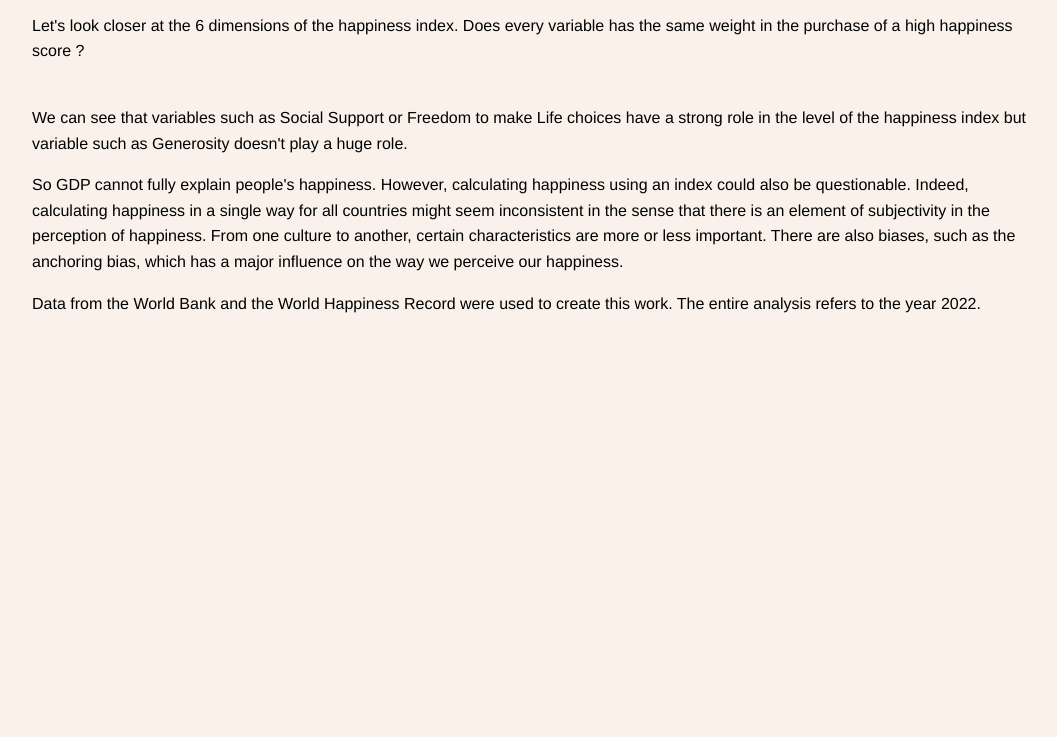
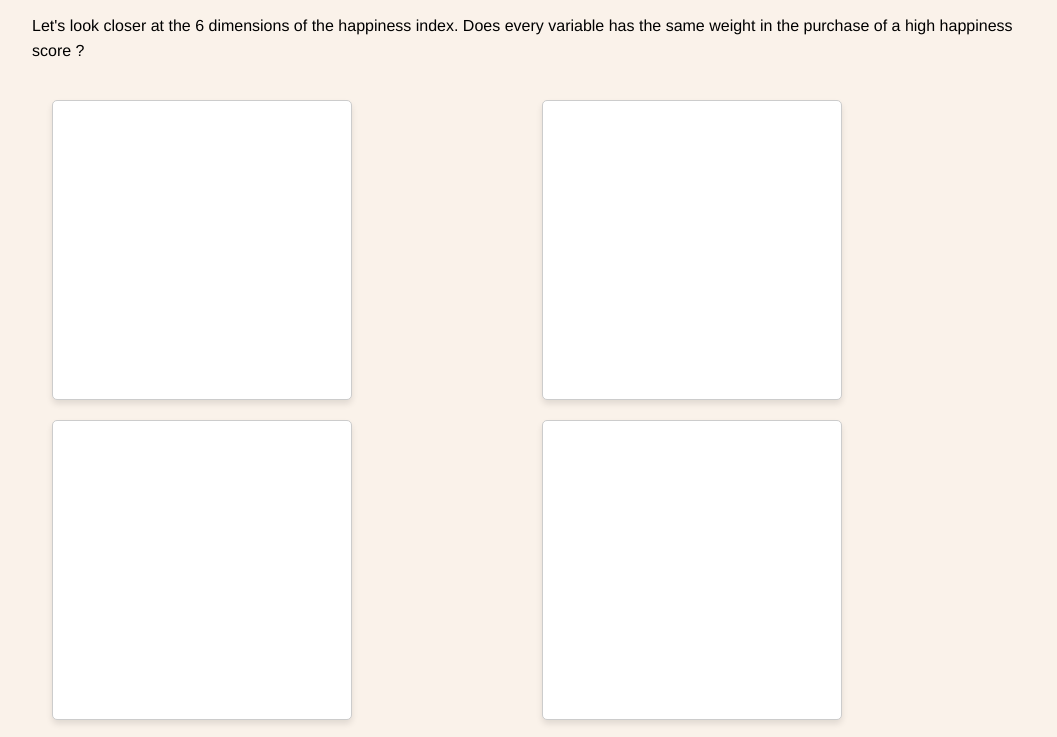
Before and after one commit to elise-gd/elise-gd.github.io, a plain HTML site: page project.html in a window 1280 px wide. Shown: the part 1907-2644 px from the top of the page, without its empty margins (108-1165 px from the left). Before the commit the page ends 2239 px from the top, so only its background shows below. Drawn offline with Linux system fonts and the light colour scheme; a script that the page names is missing.

Commit message:
Add files via upload

```diff
--- a/style.css
+++ b/style.css
@@ -140,17 +140,6 @@
   height: auto;
 }
 
-.container {
-  display: flex;
-  flex-wrap: wrap;
-  gap: 25px;
-  justify-content: center;
-}
-.chart {
-  width: 20%;
-  min-width: 250px;
-}
-
 .button-container {
   display: flex;
   justify-content: space-between;
@@ -204,3 +193,21 @@
   height: 200px;
   border-radius: 15px;
 }
+
+.container {
+  display: grid;
+  grid-template-columns: repeat(2, 1fr);
+  gap: 20px;
+  justify-content: center;
+  padding: 20px;
+}
+
+.chart {
+  background-color: white;
+  border: 1px solid #ccc; /* Bordure grise pour mieux délimiter */
+  border-radius: 5px; /* Coins légèrement arrondis */
+  box-shadow: 0 4px 6px rgba(0, 0, 0, 0.1); /* Effet d'ombre */
+  padding: 10px;
+  width: 300px; /* Taille uniforme pour chaque graphique */
+  height: 300px;
+}
```
